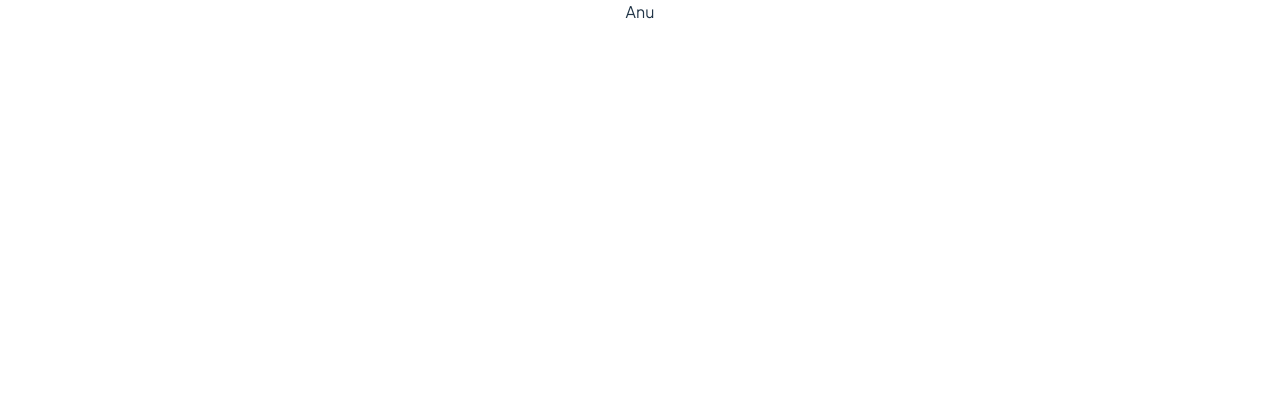
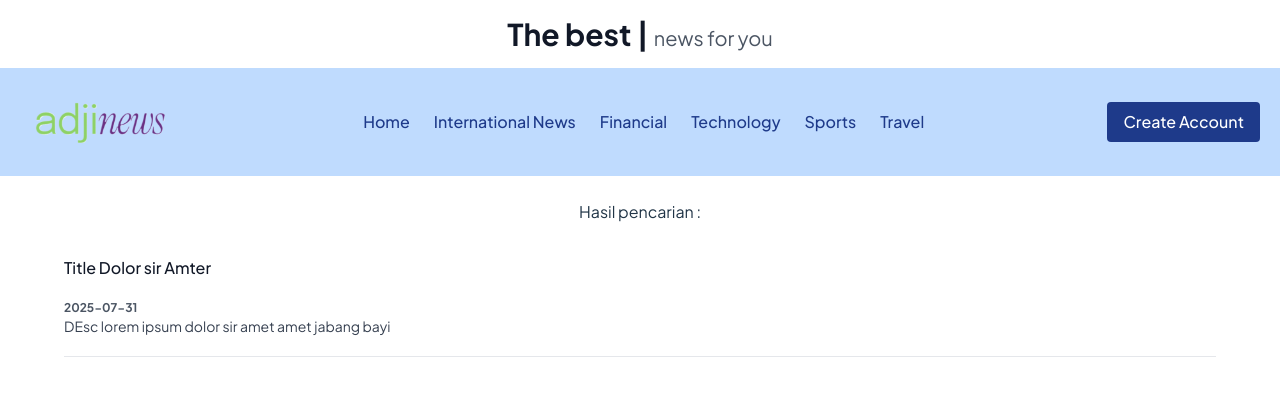
Before and after one commit to ddhewitte/praisindo-ah-news, a React (Vite) app: page /search in a window 1280 px wide. Shown: the top 396 px of the page. Built offline with nearby package versions, Linux system fonts and the light colour scheme.

Commit message:
Search basic template

```diff
--- a/src/pages/Home.jsx
+++ b/src/pages/Home.jsx
@@ -4,12 +4,14 @@ import ArticleSection from "../components/ArticleSection";
 import Navbar from "./Navbar";
 import Header from "./Header";
 import Footer from "./Footer";
+import { useNavigate } from "react-router-dom";
 
 export default function Home() {
 
   const [articles, setArticles] = useState([]);
   const [querySearch, setQuerySearch] = useState("");
   const API_SECTION = 'home';
+  const navigate = useNavigate();
 
   useEffect(() => {
     callArticles(API_SECTION).then(setArticles);
@@ -17,7 +19,9 @@ export default function Home() {
 
   const handleSubmit = (e) => {
     e.preventDefault();
-    console.log('Oke')
+    if (querySearch.trim() !== "") {
+      navigate(`/search?q=${encodeURIComponent(querySearch)}`);
+    }
   };
 
   return (
--- a/src/pages/Search.jsx
+++ b/src/pages/Search.jsx
@@ -1,3 +1,34 @@
-export default function Search(){
-    return <div>Anu</div>
+import { useSearchParams } from "react-router-dom";
+import { useEffect, useState } from "react";
+import { searchArticles } from "../services/call";
+import Navbar from "./Navbar";
+import Header from "./Header";
+
+export default function Search() {
+
+
+    return (
+        <>
+        <Header />
+        <Navbar />
+
+        <div className="mt-6"><h3>Hasil pencarian : </h3></div>
+
+        <div className="max-w-screen-xl mx-auto p-5 sm:p-10 md:py-8 md:px-16 relative">
+            <div class="flex flex-col justify-between border-b pb-5">
+                <a href="https://www.nytimes.com/..." class="text-gray-900 font-medium hover:text-indigo-600 text-left">
+                    Title Dolor sir Amter
+                </a>
+                <div class="flex items-start justify-between mt-3">
+                    <div class="text-sm w-2/3 text-left">
+                        <p class="text-gray-600 text-xs mt-2 font-bold">2025-07-31</p>
+                        <p class="text-gray-700 text-left">
+                            DEsc lorem ipsum dolor sir amet amet jabang bayi
+                        </p>
+                    </div>
+                </div>
+            </div>
+        </div>
+        </>
+    );
 }
```
